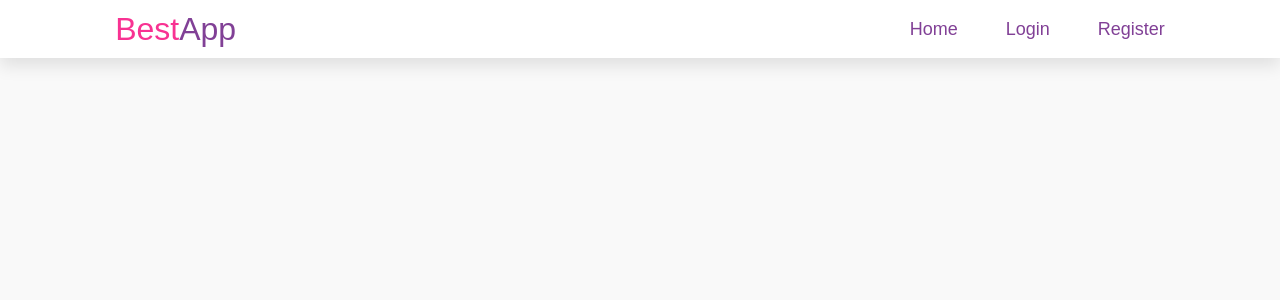
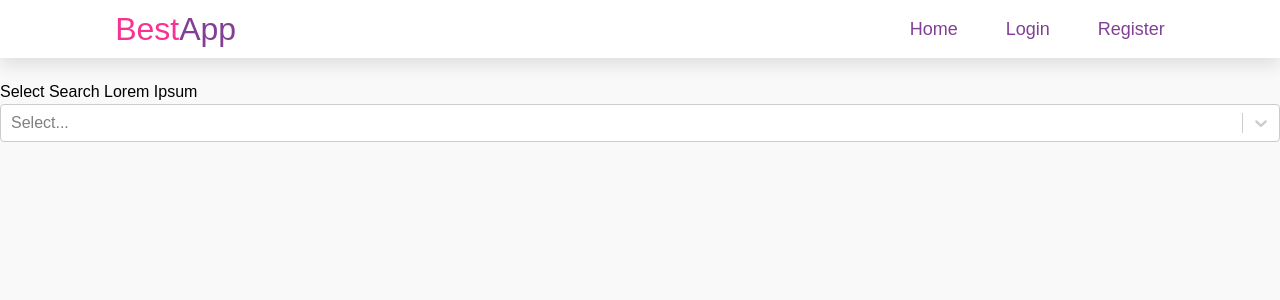
Before and after one commit to ashikbhuyan17/react-working-site, a React (Create React App) app: page /select-search in a window 1280 px wide. Shown: the top 300 px of the page. Built offline with nearby package versions, Linux system fonts and the light colour scheme.

Commit message:
search select

```diff
--- a/package.json
+++ b/package.json
@@ -16,6 +16,7 @@
     "react-dom": "^18.2.0",
     "react-router-dom": "^6.3.0",
     "react-scripts": "5.0.1",
+    "react-select": "^5.6.1",
     "react-toastify": "^9.0.8",
     "web-vitals": "^2.1.4"
   },
--- a/src/App.js
+++ b/src/App.js
@@ -1,31 +1,30 @@
 import logo from './logo.svg';
 import './App.css';
 import Navbar from './components/layout/Navbar/Navbar';
-import ReactDOM from "react-dom/client";
-import { BrowserRouter, Routes, Route, } from "react-router-dom";
+import ReactDOM from 'react-dom/client';
+import { BrowserRouter, Routes, Route } from 'react-router-dom';
 import GetTodo from './components/todo/GetTodo';
 import PostTodo from './components/todo/PostTodo';
 import PutTodo from './components/todo/PutTodo';
 import SignIn from './components/auth/SignIn';
 import SignUp from './components/auth/SignUp';
-import { ToastContainer, toast } from "react-toastify";
+import { ToastContainer, toast } from 'react-toastify';
 import 'react-toastify/dist/ReactToastify.css';
 import Article from './components/article-upload-image/AddArticle';
 import UseReducer1 from './components/useReducer/useReducer-anisul-islam-sir/UseReducer1';
 import UseReducer2 from './components/useReducer/useReducer-anisul-islam-sir/UseReducer2';
 import UseReducer3 from './components/useReducer/english/UseReducer3';
 import Header from './components/layout/Header/Header';
+import SelectSearch from './components/reactSelect-search/SelectSearch';
 
 function App() {
   return (
     <BrowserRouter>
-
       {/* <Navbar /> */}
       <Header />
       <ToastContainer />
 
       <Routes>
-
         {/* auth */}
         <Route path="login" element={<SignIn />} />
         <Route path="register" element={<SignUp />} />
@@ -43,6 +42,8 @@ function App() {
         <Route path="UseReducer2" element={<UseReducer2 />} />
         <Route path="UseReducer3" element={<UseReducer3 />} />
 
+        {/* SelectSearch */}
+        <Route path="select-search" element={<SelectSearch />} />
       </Routes>
     </BrowserRouter>
   );
--- /dev/null
+++ b/src/components/reactSelect-search/SelectSearch.js
@@ -0,0 +1,27 @@
+import React from 'react';
+import Select from 'react-select';
+
+const options = [
+  { value: 'chocolate', label: 'Chocolate' },
+  { value: 'chocolate', label: 'Chocolate' },
+  { value: 'chocolate', label: 'Chocolate' },
+  { value: 'chocolate', label: 'Chocolate' },
+  { value: 'chocolate', label: 'Chocolate' },
+  { value: 'strawberry', label: 'Strawberry' },
+  { value: 'vanilla', label: 'Vanilla' },
+  { value: 'vanilla', label: 'Vanilla' },
+  { value: 'vanilla', label: 'Vanilla' },
+  { value: 'vanilla', label: 'Vanilla' },
+  { value: 'vanilla', label: 'Vanilla' },
+  { value: 'vanilla', label: 'Vanilla' },
+];
+const SelectSearch = () => {
+  return (
+    <div style={{ marginTop: '80px' }}>
+      <p>select search Lorem ipsum</p>
+      <Select options={options} />
+    </div>
+  );
+};
+
+export default SelectSearch;
```
Also changed, not shown: 1 other file (tests, documents, lock files or other folders).
